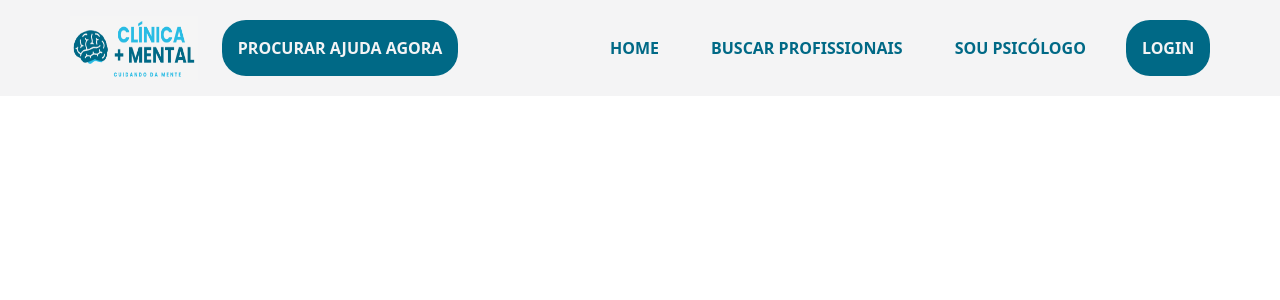
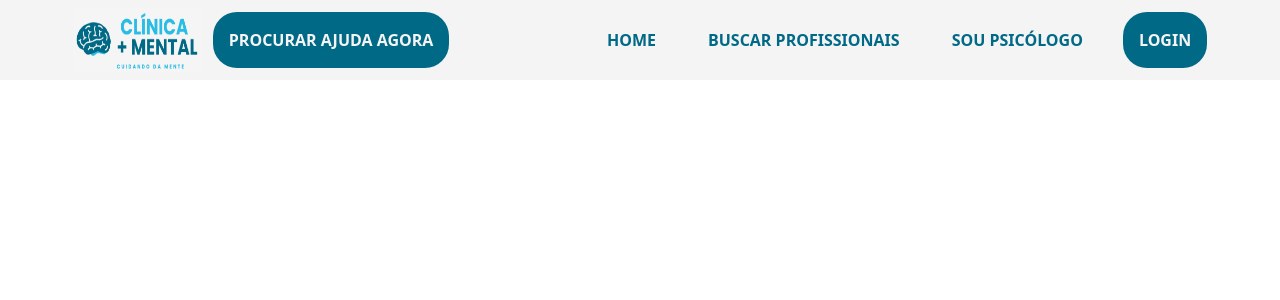
Before and after one commit to pedrohenriqux/projeto-final-cjovem, a React (Vite) app in the folder mais-mental/: page / in a window 1280 px wide. Shown: the top 300 px of the page. Built offline with nearby package versions, Linux system fonts and the light colour scheme.

Commit message:
pequena alteração no padding da navbar

```diff
--- a/mais-mental/src/components/Navbar/Navbar.jsx
+++ b/mais-mental/src/components/Navbar/Navbar.jsx
@@ -8,8 +8,8 @@ import BtnAjuda from '../BtnAjuda/BtnAjuda.jsx';
 const Navbar = () => {
   return (
     <>
-      <div className="bg-zinc-100 flex justify-around items-center py-4">
-        <div className='flex items-center gap-6'>
+      <div className="bg-zinc-100 flex justify-around items-center py-2">
+        <div className='flex items-center gap-3'>
           <Link to="/">
             <img src={Logo} alt="Logo" className='w-32 h-16' />
           </Link>
```
